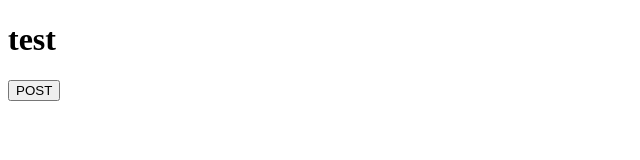
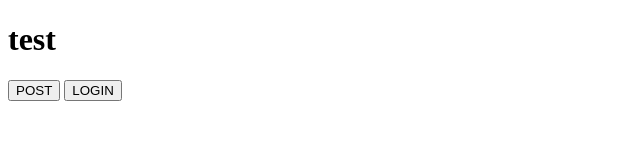
Before and after one commit to trunci/shamehub, a plain HTML site: page index.html in a window 1280 px wide. Shown: the whole page, without its empty margins (0-640 px from the left). Drawn offline with Linux system fonts and the light colour scheme.

Commit message:
Added index.html for github pages

```diff
--- a/index.html
+++ b/index.html
@@ -33,8 +33,24 @@
                     }
                 });
             }
+
+            function login() {
+                FB.login(function(response) {
+                    if (response.status === 'connected') {
+                        document.getElementById('status').innerHTML = 'We are connected.';
+                        document.getElementById('login').style.visibility = 'hidden';
+                    } else if (response.status === 'not_authorized') {
+                        document.getElementById('status').innerHTML = 'We are not logged in.'
+                    } else {
+                        document.getElementById('status').innerHTML = 'You are not logged into Facebook.';
+                    }
+                }, {scope: 'publish_actions'});
+            }
         </script>
         <h1>test</h1>
+
+
         <button onclick="post()">POST</button>
+        <button onclick="login()">LOGIN</button>
     </body>
 </html>
```
